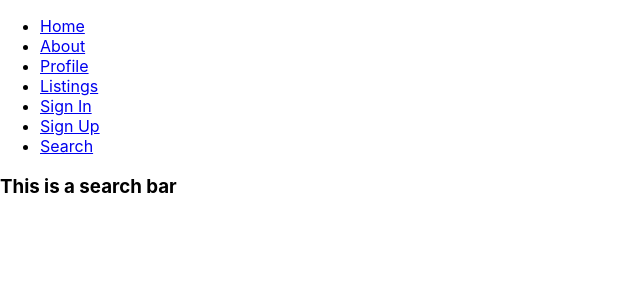
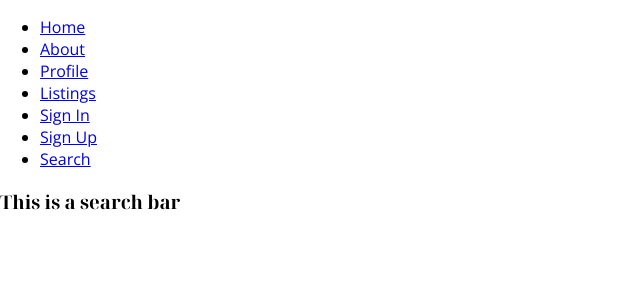
Before and after one commit to sjonesdev/CSC4330ProjectGroupE, a React (Create React App) app in the folder client/: page / in a window 1280 px wide. Shown: the top 300 px of the page, without its empty margins (0-640 px from the left). Built offline with nearby package versions, Linux system fonts and the light colour scheme.

Commit message:
added header style, added lib scss file and imported into index, changed default fonts

```diff
--- a/client/src/App.scss
+++ b/client/src/App.scss
@@ -1,9 +1,8 @@
-// Noto Serif - Regular 400, Regular 400 Italic, Bold 700
-$noto-serif: 'Noto Serif', serif;
-// Noto Serif Display - Regular 400, Regular 400 Italic, Bold 700
-$noto-serif-display: 'Noto Serif Display', serif;
-// Open Sans - Light 300, Light 300 Italic, Regular 400, Regular 400 Italic, Medium 500, Medium 500 Italic, Semi-bold 600, Semi-bold Italic, Bold 700, Bold 700 Italic, Extra-bold 800, Extra-bold 800 italic
-$open-sans: 'Open Sans', sans-serif;
+@use 'lib';
+
+h1, h2, h3 {
+  font-family: lib.$noto-serif-display;
+}
 
 .App {
   text-align: center;
--- a/client/src/index.scss
+++ b/client/src/index.scss
@@ -1,13 +1,12 @@
+@use 'lib';
+
 body {
   margin: 0;
-  font-family: -apple-system, BlinkMacSystemFont, 'Segoe UI', 'Roboto', 'Oxygen',
-    'Ubuntu', 'Cantarell', 'Fira Sans', 'Droid Sans', 'Helvetica Neue',
-    sans-serif;
+  font-family: lib.$open-sans;//-apple-system, BlinkMacSystemFont, 'Segoe UI', 'Roboto', 'Oxygen', 'Ubuntu', 'Cantarell', 'Fira Sans', 'Droid Sans', 'Helvetica Neue', sans-serif;
   -webkit-font-smoothing: antialiased;
   -moz-osx-font-smoothing: grayscale;
 }
 
 code {
-  font-family: source-code-pro, Menlo, Monaco, Consolas, 'Courier New',
-    monospace;
+  font-family: source-code-pro, Menlo, Monaco, Consolas, 'Courier New', monospace;
 }
--- /dev/null
+++ b/client/src/lib.scss
@@ -0,0 +1,6 @@
+// Noto Serif - Regular 400, Regular 400 Italic, Bold 700
+$noto-serif: 'Noto Serif', serif;
+// Noto Serif Display - Regular 400, Regular 400 Italic, Bold 700
+$noto-serif-display: 'Noto Serif Display', serif;
+// Open Sans - Light 300, Light 300 Italic, Regular 400, Regular 400 Italic, Medium 500, Medium 500 Italic, Semi-bold 600, Semi-bold Italic, Bold 700, Bold 700 Italic, Extra-bold 800, Extra-bold 800 italic
+$open-sans: 'Open Sans', sans-serif;
```
